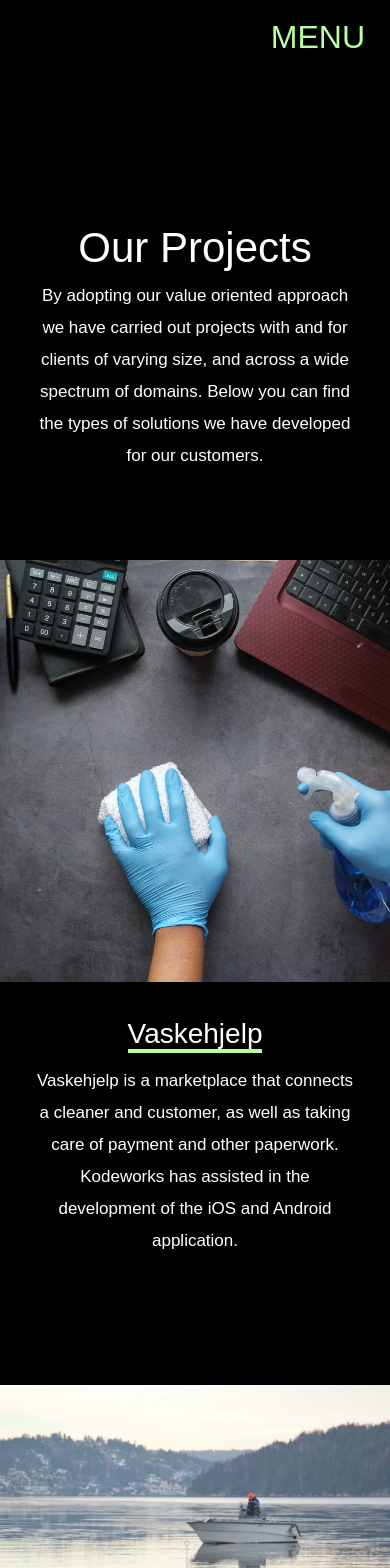
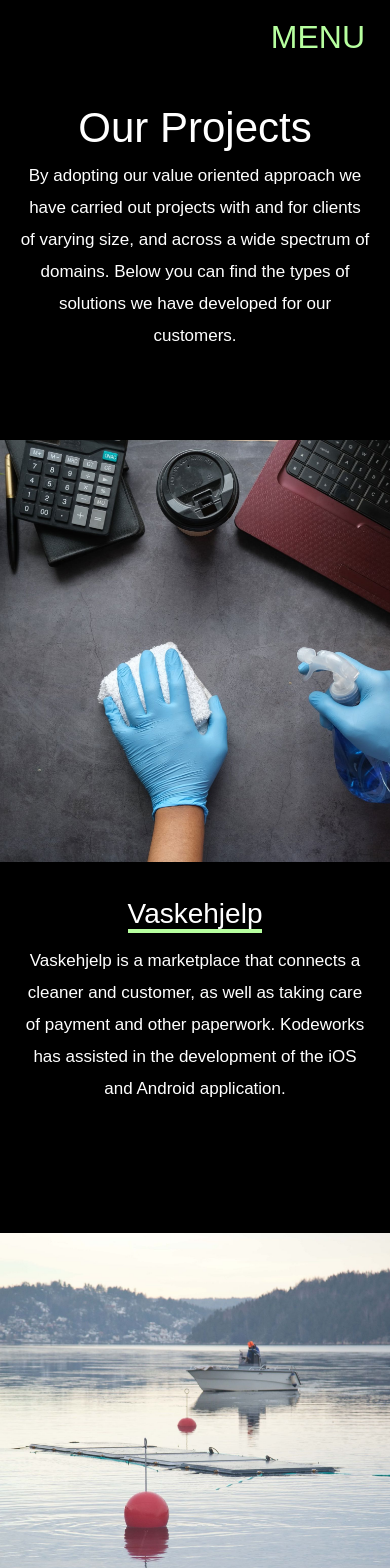
Before and after one commit to Kodeworks/kodeworks.no, a React (Create React App) app: page /projects in a window 390 px wide. Shown: the top 1568 px of the page. Built offline with nearby package versions, Linux system fonts and the light colour scheme.

Commit message:
Adjust spacing for mobile

```diff
--- a/src/components/Navigation/navigation.css
+++ b/src/components/Navigation/navigation.css
@@ -137,10 +137,6 @@
     display: none;
   }
 
-  #menu-main {
-    padding-top: 45px;
-  }
-
   .menu--opened #menu-main {
     display: flex;
     flex-direction: column;
--- a/src/components/ProjectTile/projecttile.css
+++ b/src/components/ProjectTile/projecttile.css
@@ -27,3 +27,26 @@
   object-fit: cover;
   width: 100%;
 }
+
+
+@media (max-width: 660px) {
+  .project-ingress {
+    display: block;
+    padding-left: var(--gutter-size-mobile);
+    padding-right: var(--gutter-size-mobile);
+    text-align: left;
+  }
+
+  .project-ingress h3,
+  .project-ingress p {
+    text-align: center;
+  }
+
+  .project-ingress h3 {
+    margin-bottom: 15px;
+  }
+
+  .project-ingress p {
+    width: 100%;
+  }
+}
--- a/src/pages/People/people.css
+++ b/src/pages/People/people.css
@@ -14,7 +14,8 @@
 @media (max-width: 660px),
 (max-device-width: 850px) and (-webkit-min-device-pixel-ratio: 3) and (orientation: landscape) {
   #page-people > div {
-      padding-left: var(--gutter-size-mobile);
-      padding-right: var(--gutter-size-mobile);
+    margin-top: 100px;
+    padding-left: var(--gutter-size-mobile);
+    padding-right: var(--gutter-size-mobile);
   }
 }
--- a/src/pages/Projects/projects.css
+++ b/src/pages/Projects/projects.css
@@ -9,7 +9,7 @@
 #page-projects header {
   max-width: 900px;
   margin: 0 auto;
-  padding: 220px 30px 80px 30px;
+  padding: 220px var(--gutter-size) 80px var(--gutter-size);
   text-align: center;
 }
 
@@ -66,31 +66,20 @@
 }
 
 
-@media (max-width: 660px) {
+@media (max-width: 660px),
+(max-device-width: 850px) and (-webkit-min-device-pixel-ratio: 3) and (orientation: landscape) {
   #page-projects {
     padding: 0;
   }
 
+  #page-projects header {
+    padding-top: 100px;
+    padding-left: var(--gutter-size-mobile);
+    padding-right: var(--gutter-size-mobile);
+  }
+
   #page-projects > article img {
     height: 50vh;
-  }
-
-  .project-ingress {
-    display: block;
-    text-align: left;
-  }
-
-  .project-ingress h3,
-  .project-ingress p {
-    text-align: center;
-  }
-
-  .project-ingress h3 {
-    margin-bottom: 15px;
-  }
-
-  .project-ingress p {
-    width: 100%;
   }
 
   .project-image--floatRight {
--- a/src/pages/input/project.css
+++ b/src/pages/input/project.css
@@ -74,7 +74,7 @@
 @media (max-width: 660px),
 (max-device-width: 850px) and (-webkit-min-device-pixel-ratio: 3) and (orientation: landscape) {
   #page-project header {
-    padding-top: 140px;
+    padding-top: 100px;
     padding-left: var(--gutter-size-mobile);
     padding-right: var(--gutter-size-mobile);
   }
```
